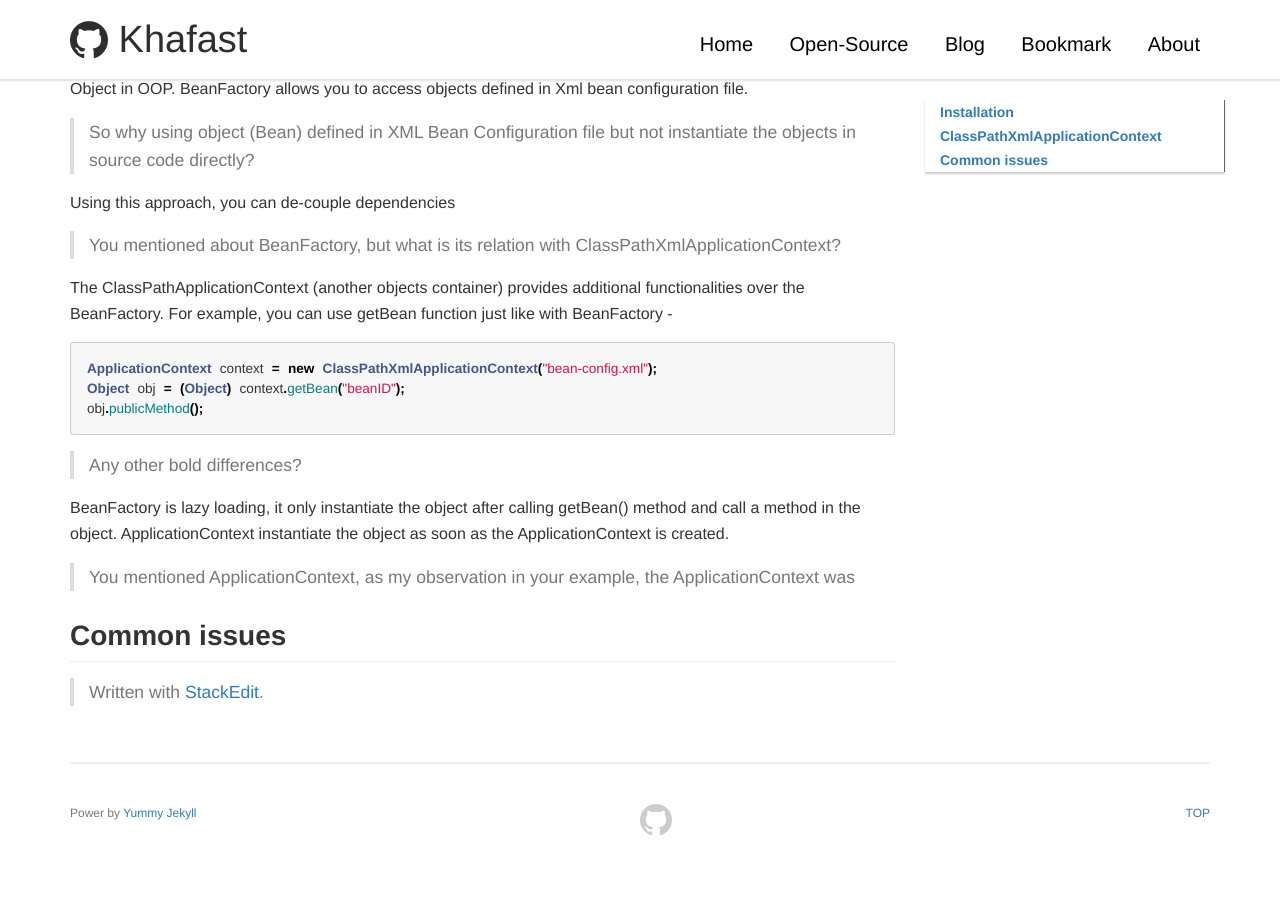
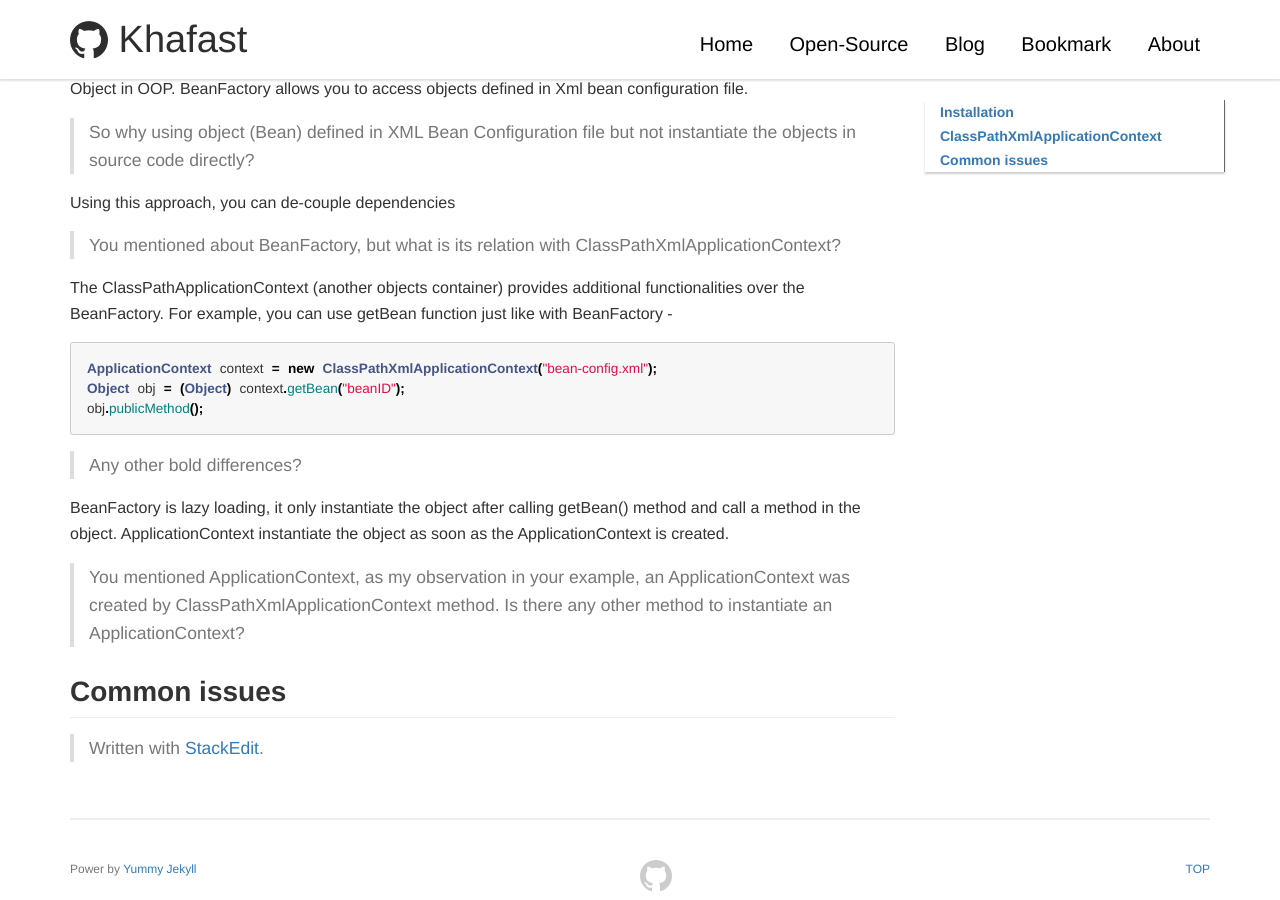
Before and after one commit to khafast/khafast.github.io, a Jekyll site: the page built from _posts/2018/2018-12-22-Overview-Java-Spring-MVC.md, in a window 1280 px wide and 900 px high, scrolled down 794 px. Built offline with Jekyll 4.4.1, drawn with Linux system fonts in a browser that asks for light colours; our own code applies the rules of GitHub Pages for plain Markdown files; comment, search, counter and statistics services are not loaded; before the commit the page ends 1638 px from its top, so only the background shows below that.

Commit message:
_posts/2018/2018-12-22-Overview-Java-Spring-MVC.md updated from https://stackedit.io/

```diff
--- a/_posts/2018/2018-12-22-Overview-Java-Spring-MVC.md
+++ b/_posts/2018/2018-12-22-Overview-Java-Spring-MVC.md
@@ -30,12 +30,12 @@ obj.publicMethod();
 BeanFactory is lazy loading, it only instantiate the object after calling getBean() method and call a method in the object.
 ApplicationContext instantiate the object as soon as the ApplicationContext is created.
 
-> You mentioned ApplicationContext, as my observation in your example, the ApplicationContext was
+> You mentioned ApplicationContext, as my observation in your example, an ApplicationContext was created by ClassPathXmlApplicationContext method. Is there any other method to instantiate an ApplicationContext?
 
 ## Common issues
 
 > Written with [StackEdit](https://stackedit.io/).
 <!--stackedit_data:
-eyJoaXN0b3J5IjpbLTM5NTExMjI2OSwtMTg2NTAzMTY0NCwtMT
+eyJoaXN0b3J5IjpbMTkyMjYyNTM1NSwtMTg2NTAzMTY0NCwtMT
 E5NjcxNDczNiwtODYwNTcwMDg3LDE0Njk3Mjc5MDhdfQ==
 -->
```
